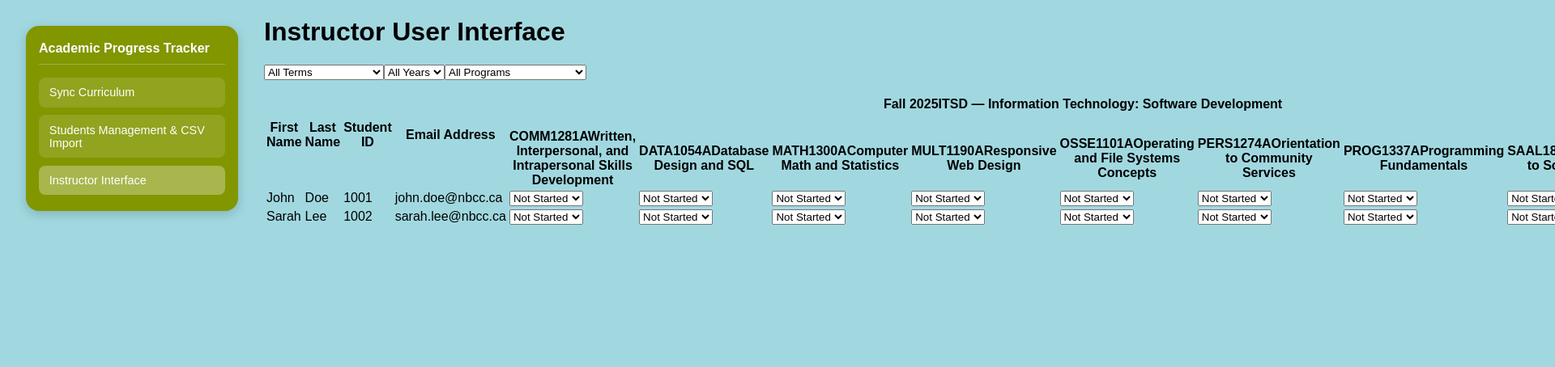
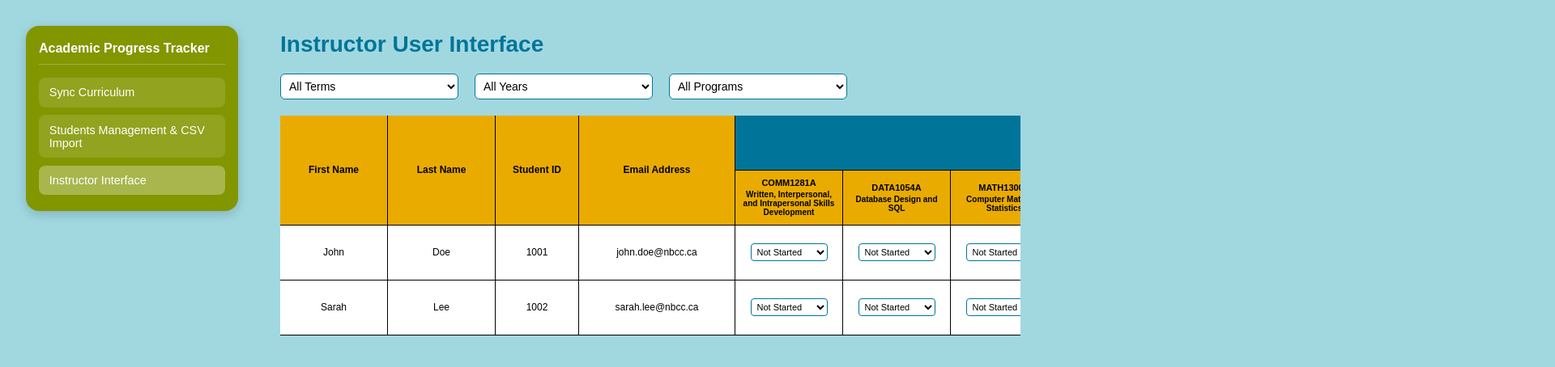
Before and after one commit to Anh-Khoi-Ngo/Student-Academic-Progress-Tracker, a React (Vite) app in the folder frontend/: page /instructor in a window 1280 px wide. Shown: the top 454 px of the page at 81% size, 1920 px wide, since content can reach past the window. Built offline with nearby package versions, Linux system fonts and the light colour scheme.

Commit message:
feat: Add main content layout and styling for instructor page

```diff
--- a/frontend/src/styles/InstructorPage.css
+++ b/frontend/src/styles/InstructorPage.css
@@ -89,3 +89,210 @@ body,
 .drawer-item.active {
   background: rgba(255,255,255,0.3);
 }
+
+/* MAIN CONTENT */
+.instructor-container {
+  flex: 1;
+  min-width: 0;
+
+  padding: 20px;
+  background: var(--possibility-blue);
+
+  display: flex;
+  flex-direction: column;
+}
+
+/* TITLE */
+.title {
+  color: var(--ocean-blue);
+  font-size: 28px;
+  font-weight: 700;
+  margin-bottom: 20px;
+}
+
+/* FILTER BAR */
+.filters {
+  display: flex;
+  gap: 20px;
+  margin-bottom: 20px;
+  flex-wrap: wrap;
+}
+
+.filters select {
+  width: 220px;
+  padding: 6px;
+
+  border-radius: 6px;
+  border: 1px solid var(--ocean-blue);
+
+  background: white;
+  font-size: 14px;
+}
+
+/* TABLE SCROLL AREA */
+.scroll-container {
+  width: 100%;
+  overflow-x: auto;
+  overflow-y: auto;
+  max-height: 75vh;
+}
+
+/* GRID WRAPPER */
+.grid-wrapper {
+  min-width: max-content;
+  background: white;
+}
+
+/* TABLE */
+.course-grid {
+  border-collapse: separate;
+  border-spacing: 0;
+  table-layout: fixed;
+
+  width: max-content;
+  min-width: 100%;
+
+  font-size: 12px;
+}
+
+.course-grid th,
+.course-grid td {
+  border-bottom: 1px solid black;
+  border-right: 1px solid black;
+
+  padding: 6px;
+  text-align: center;
+  height: 55px;
+}
+
+/* DATA CELLS */
+.course-grid td {
+  background: white;
+}
+
+/* STICKY TOP */
+.sticky-top {
+  position: sticky;
+  top: 68px;
+  z-index: 20;
+}
+
+/* STICKY LEFT COLUMNS */
+.sticky-col {
+  position: sticky;
+  background: white;
+  border-right: 1px solid black;
+  z-index: 100;
+}
+
+thead .sticky-col {
+  top: 0;
+  background: var(--field-gold);
+  z-index: 120;
+}
+
+/* FIRST FOUR HEADER CELLS */
+thead .sticky-col {
+  background: var(--field-gold);
+}
+
+/* COLUMN POSITIONS */
+.col-1 {
+  left: 0;
+  min-width: var(--col1-width);
+  z-index: 60;
+}
+
+.col-2 {
+  left: var(--col1-width);
+  min-width: var(--col2-width);
+  z-index: 59;
+}
+
+.col-3 {
+  left: calc(var(--col1-width) + var(--col2-width));
+  min-width: var(--col3-width);
+  z-index: 58;
+}
+
+.col-4 {
+  left: calc(
+    var(--col1-width) +
+    var(--col2-width) +
+    var(--col3-width)
+  );
+  min-width: var(--col4-width);
+  z-index: 57;
+}
+
+/* TERM HEADER */
+.term-header {
+  position: sticky;
+  top: 0;
+  z-index: 30;
+  background: var(--ocean-blue);
+  color: white;
+  font-weight: 700;
+}
+
+.term-header-content {
+  display: flex;
+  flex-direction: column;
+  align-items: center;
+  padding: 4px 0;
+}
+
+.term-title {
+  font-size: 14px;
+  font-weight: 700;
+}
+
+.program-info {
+  font-size: 11px;
+  opacity: 0.9;
+}
+
+/* COURSE HEADER */
+.course-header {
+  background: var(--field-gold);
+  color: black;
+  font-weight: 700;
+}
+
+.course-header-content {
+  display: flex;
+  flex-direction: column;
+  align-items: center;
+  gap: 3px;
+}
+
+.course-code {
+  font-size: 11px;
+  font-weight: bold;
+}
+
+.course-title {
+  font-size: 10px;
+  line-height: 1.1;
+  max-width: 120px;
+  word-wrap: break-word;
+}
+
+/* DATA CELLS */
+.cell {
+  background: white;
+}
+
+/* GRADE DROPDOWNS */
+.cell select {
+  width: 95px;
+  padding: 3px;
+
+  border: 1px solid var(--ocean-blue);
+  border-radius: 4px;
+
+  background: white;
+  font-size: 11px;
+
+  cursor: pointer;
+}
```
